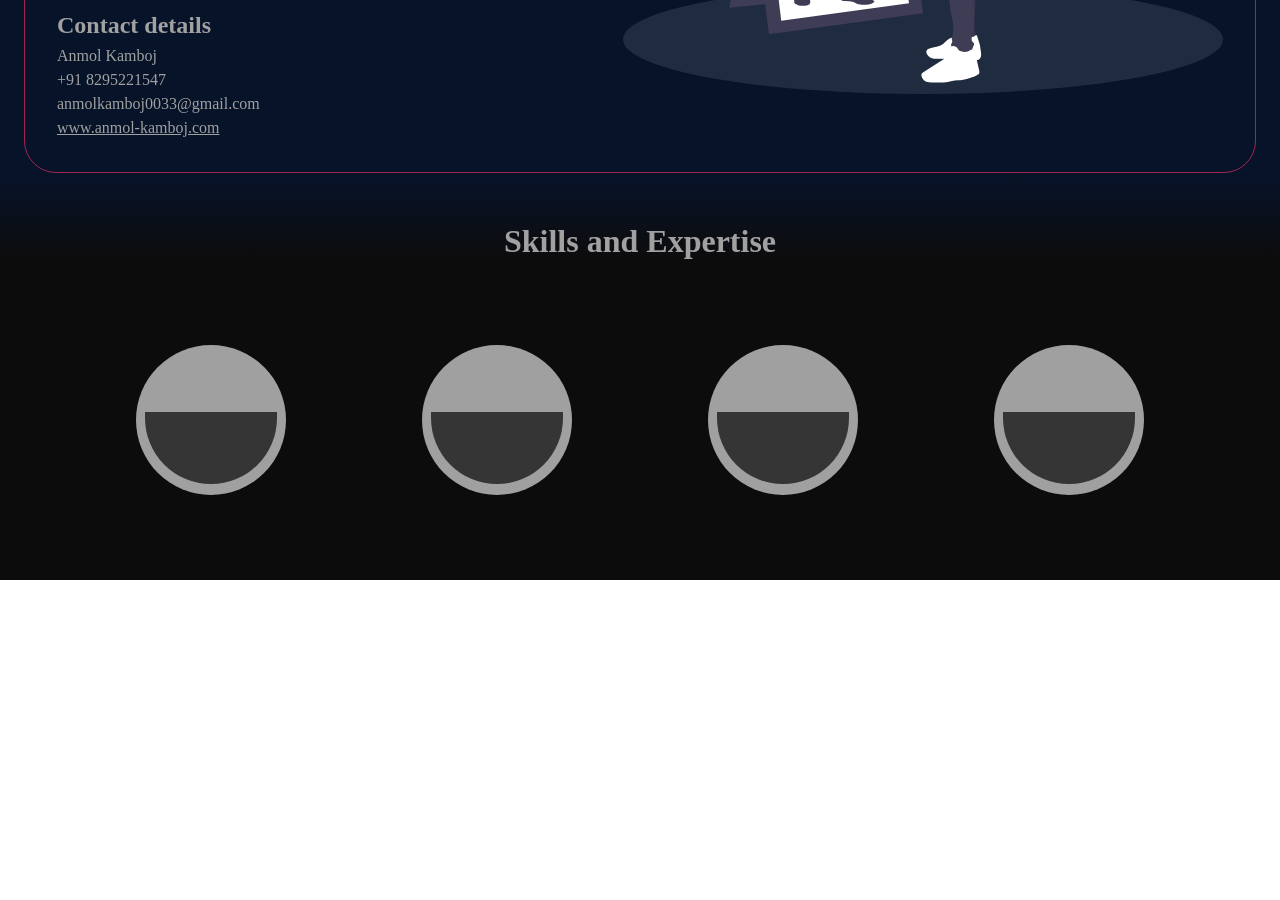
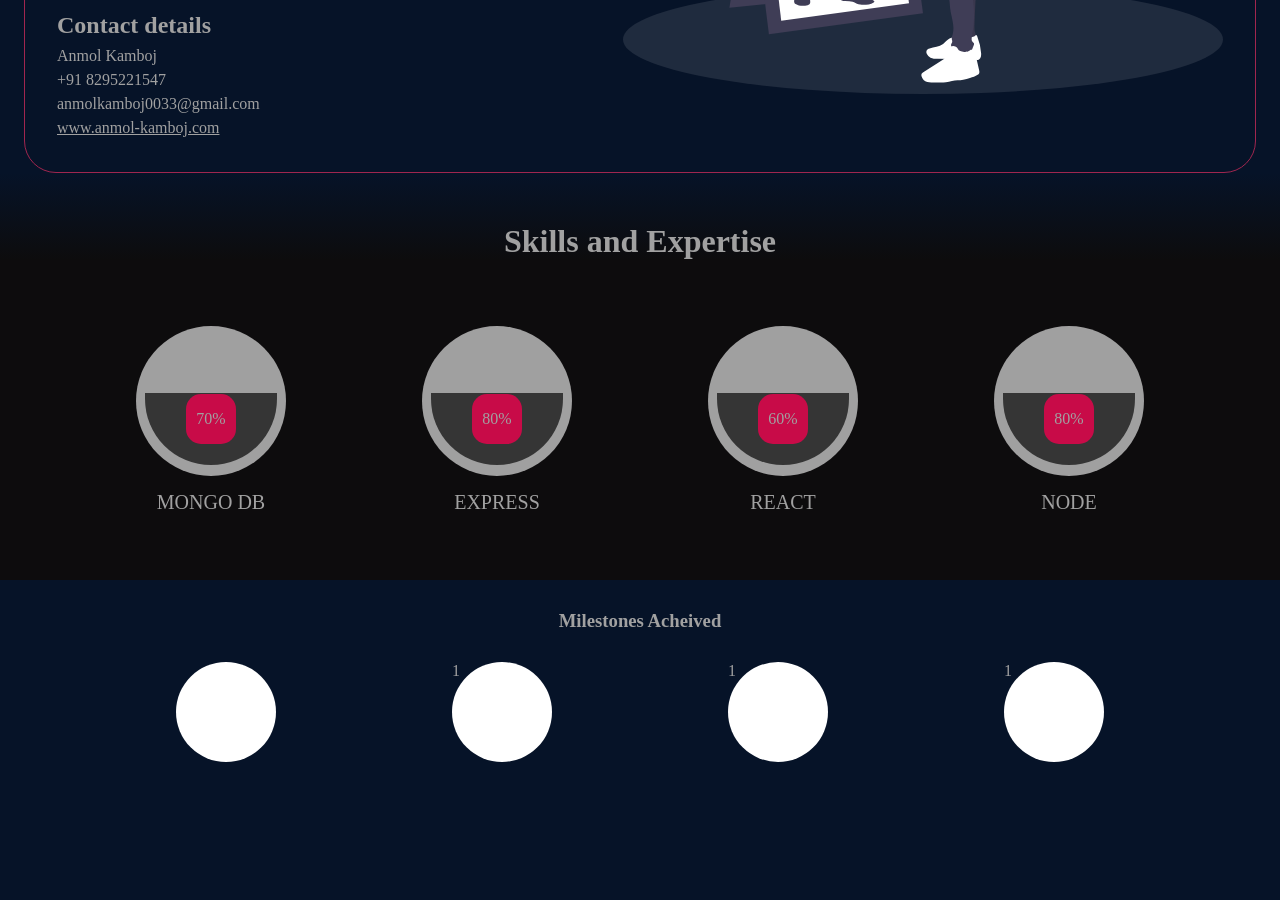
Before and after one commit to Anmol0033/anmol0033.github.io, a plain HTML site: page index.html in a window 1280 px wide. Shown: the part 1156-2056 px from the top of the page. Before the commit the page ends 1736 px from the top, so only its background shows below. Drawn offline with nearby package versions, Linux system fonts and the light colour scheme.

Commit message:
Update index.html

```diff
--- a/index.html
+++ b/index.html
@@ -59,17 +59,54 @@
         </div>
             <h1 class="Expertise">Skills and Expertise</h1>
         <div class="works">
-            <div class="skills">
-                <div class="percentage"></div>
+            <div class="skills-name">
+                <div class="skills">
+                    <div class="percentage">
+                        <div class="skills-percentage">
+                            70%
+                        </div>
+                    </div>
+                </div>
+                <p>MONGO DB</p>
             </div>
-            <div class="skills">
-                <div class="percentage"></div>
+            <div class="skills-name">
+                <div class="skills">
+                    <div class="percentage">
+                        <div class="skills-percentage">
+                            80%
+                        </div>
+                    </div>
+                </div>
+                <p>EXPRESS</p>
             </div>
-            <div class="skills">
-                <div class="percentage"></div>
+            <div class="skills-name">
+                <div class="skills">
+                    <div class="percentage">
+                        <div class="skills-percentage">
+                            60%
+                        </div>
+                    </div>
+                </div>
+                <p>REACT</p>
             </div>
-            <div class="skills">
-                <div class="percentage"></div>
+            <div class="skills-name">
+                <div class="skills">
+                    <div class="percentage">
+                        <div class="skills-percentage">
+                            80%
+                        </div>
+                    </div>
+                </div>
+                <p>NODE</p>
+            </div>
+        </div>
+        <div class="milestones">
+            <h3>Milestones Acheived </h3>
+            <div class="images">
+                <div class="icon"></div>
+                <div class="icon">1</div>
+                <div class="icon">1</div>
+                <div class="icon">1</div>
             </div>
         </div>
     <script src="https://unpkg.com/typed.js@2.0.16/dist/typed.umd.js"></script>
```
